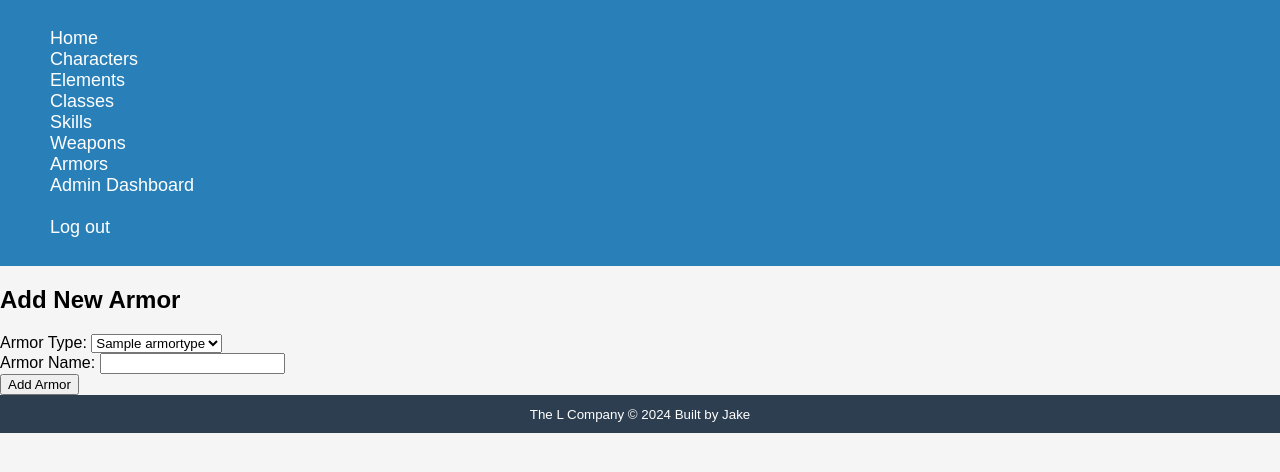
After one commit to woby555/WEBD-Final-Project, a PHP site: page /add_armor.php in a window 1280 px wide. The commit adds this page. Shown: the top 472 px of the page. Run offline with PHP 8.4, Linux system fonts and the light colour scheme; the visitor is signed in with stand-in values (Sample User, id 1); tables that the repository leaves empty hold one stand-in row (values such as "Sample post").

Commit message:
CRUD Armor
Additional Notes:
Adjusted CharacterArmors to be On Delete Cascade so when an armor is deleted, the same entry is deleted on respective characters.

```diff
--- /dev/null
+++ b/add_armor.php
@@ -0,0 +1,87 @@
+<?php
+session_start();
+
+// Check if user is logged in and is an administrator
+if (!isset($_SESSION['user_id']) || $_SESSION['role'] !== 'Administrator') {
+    header('Location: login.php'); // Redirect unauthorized users
+    exit();
+}
+
+require_once 'connect.php'; // Include database connection
+
+// Fetch all armor types from the database
+$query = "SELECT * FROM ArmorTypes";
+$statement = $db->query($query);
+$armor_types = $statement->fetchAll(PDO::FETCH_ASSOC);
+
+// Check if form is submitted
+if ($_SERVER['REQUEST_METHOD'] === 'POST' && isset($_POST['add_armor'])) {
+    // Validate input
+    $armor_type_id = $_POST['armor_type_id'];
+    $armor_name = trim($_POST['armor_name']);
+
+    // Insert new armor into the database
+    $queryInsertArmor = "INSERT INTO Armors (armor_type_id, armor_name) VALUES (:armor_type_id, :armor_name)";
+    $statementInsertArmor = $db->prepare($queryInsertArmor);
+    $statementInsertArmor->bindValue(':armor_type_id', $armor_type_id);
+    $statementInsertArmor->bindValue(':armor_name', $armor_name);
+
+    if ($statementInsertArmor->execute()) {
+        header('Location: armors.php'); // Redirect after successful insertion
+        exit();
+    } else {
+        $error_message = "Failed to add armor. Please try again.";
+    }
+}
+?>
+
+<!DOCTYPE html>
+<html lang="en">
+<head>
+    <meta charset="UTF-8">
+    <meta http-equiv="X-UA-Compatible" content="IE=edge">
+    <meta name="viewport" content="width=device-width, initial-scale=1.0">
+    <title>Add Armor</title>
+    <link rel="stylesheet" href="main.css">
+</head>
+<body>
+    <nav class="navbar">
+        <ul class="container">
+            <li><a href="index.php">Home</a></li>
+            <li><a href="characters.php" class="button-primary-outline">Characters</a></li>
+            <li><a href="elements.php" class="button-primary-outline">Elements</a></li>
+            <li><a href="classes.php" class="button-primary-outline">Classes</a></li>
+            <li><a href="skills.php" class="button-primary-outline">Skills</a></li>
+            <li><a href="weapons.php" class="button-primary-outline">Weapons</a></li>
+            <li><a href="armors.php" class="button-primary-outline">Armors</a></li>
+            <?php
+            if(isset($_SESSION['username']) && $_SESSION['role'] === 'Administrator') {
+                echo '<li><a href="admin_dashboard.php" class="button-primary-outline">Admin Dashboard</a></li>';
+                echo '<br><li><a href="logout.php" class="button-primary-outline">Log out</a></li>';
+            } else if(isset($_SESSION['username'])) {
+                echo '<br><li><a href="logout.php" class="button-primary-outline">Log out</a></li>';
+            } else {
+                echo '<li><a href="login_page.php" class="button-primary-outline">Login</a></li>';
+            }
+            ?>
+        </ul>
+    </nav>
+    <h2>Add New Armor</h2>
+    <form action="add_armor.php" method="POST">
+        <div>
+            <label for="armor_type_id">Armor Type:</label>
+            <select name="armor_type_id" id="armor_type_id">
+                <?php foreach ($armor_types as $armor_type): ?>
+                    <option value="<?= $armor_type['armor_type_id'] ?>"><?= $armor_type['armor_type_name'] ?></option>
+                <?php endforeach; ?>
+            </select>
+        </div>
+        <div>
+            <label for="armor_name">Armor Name:</label>
+            <input type="text" id="armor_name" name="armor_name" required>
+        </div>
+        <button type="submit" name="add_armor">Add Armor</button>
+    </form>
+    <?php include('footer.php');?>
+</body>
+</html>
--- a/armors.php
+++ b/armors.php
@@ -46,7 +46,8 @@
     if(isset($_SESSION['role']) && $_SESSION['role'] === 'Administrator') {
         // Display CRUD operations for administrators
         echo '<h2>Administrator Actions</h2>';
-        echo '<a href="add_class.php">Add New Armor</a>';
+        echo '<a href="add_armor.php">Add New Armor</a>';
+        echo '<a href="delete_armor.php">Delete Armor</a>';
         // Additional CRUD operations such as update and delete can be added here
     }
     ?>
```
Also changed, not shown: delete_armor.php (added, +78 -0 lines).
